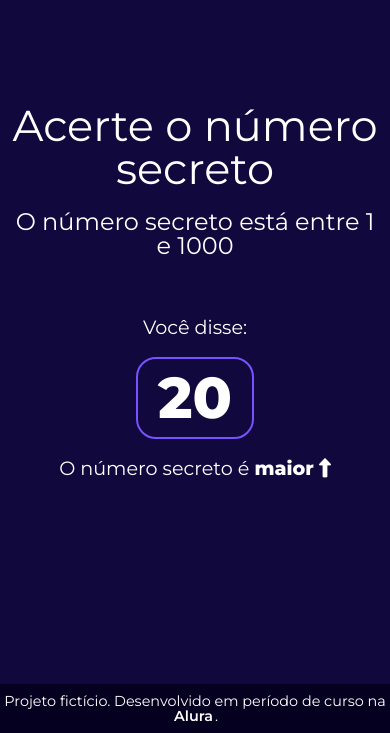
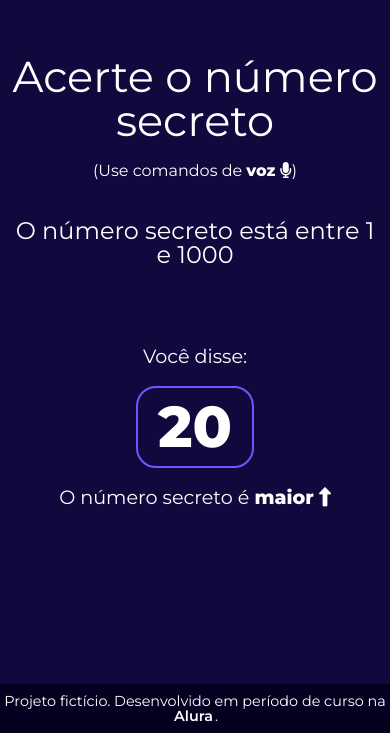
Before and after one commit to gioperrone/alura, a plain HTML site: page javascript-validacoes-reconhecimento-voz/numero-secreto/index.html in a window 390 px wide. Shown: the part 111-844 px from the top of the page. Drawn offline with nearby package versions, Linux system fonts and the light colour scheme.

Commit message:
parágrafo de mensagem de voz
numero-secreto

```diff
--- a/javascript-validacoes-reconhecimento-voz/numero-secreto/index.html
+++ b/javascript-validacoes-reconhecimento-voz/numero-secreto/index.html
@@ -10,7 +10,7 @@
 </head>
 <body>
     <h1>Acerte o número secreto</h1>
-
+    <p>(Use comandos de <strong>voz</strong> <i class="fa-solid fa-microphone"></i>)</p>
     <h3>O número secreto está entre <span id="menor-valor">0</span> e <span id="maior-valor">100</span></h3>
 
 
--- a/javascript-validacoes-reconhecimento-voz/numero-secreto/style.css
+++ b/javascript-validacoes-reconhecimento-voz/numero-secreto/style.css
@@ -5,6 +5,10 @@
     --font-family: 'Montserrat', sans-serif;
     --bg-color: #11093d;
     --primary-color: #7752FE;
+}
+
+strong {
+    font-weight: 800;
 }
 
 
@@ -26,6 +30,11 @@ h1 {
     margin: 0 10px;
 }
 
+p {
+    font-size: 1.2em;
+    margin: 20px 10px;
+}
+
 h3 {
     font-size: 2em;
     margin: 20px 10px;
@@ -33,7 +42,7 @@ h3 {
 
 .mensagem {
     font-size: 1.5em;
-    margin: 40px 10px;
+    margin: 60px 10px;
 }
 
 .box {
@@ -43,10 +52,6 @@ h3 {
     border-radius: 20px;
     display: inline-block;
     font-size: 3em;
-    font-weight: 800;
-}
-
-.mensagem div strong {
     font-weight: 800;
 }
 
@@ -79,6 +84,11 @@ footer a:hover {
         font-size: 2.7em;
     }
 
+    p {
+        font-size: 1em;
+        margin: 20px 10px;
+    }
+
     h3 {
         font-size: 1.5em;
     }
```
